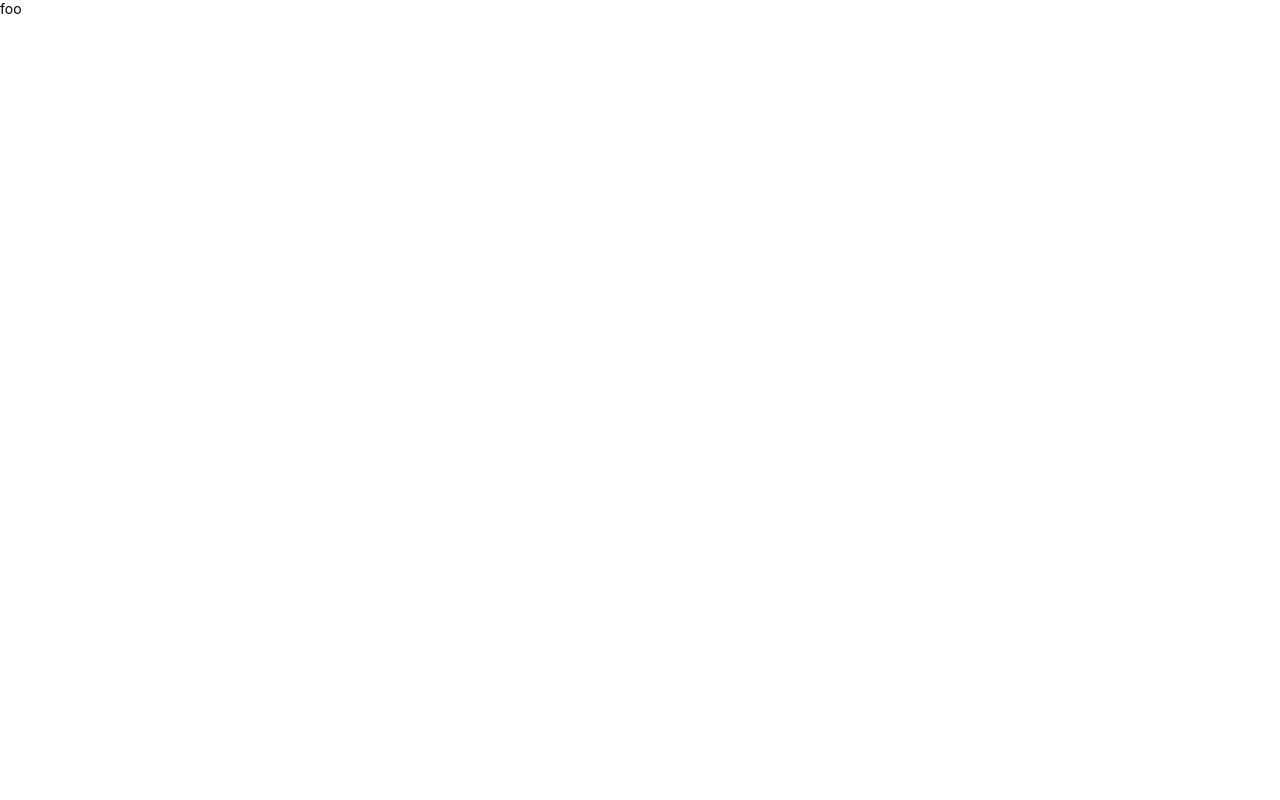
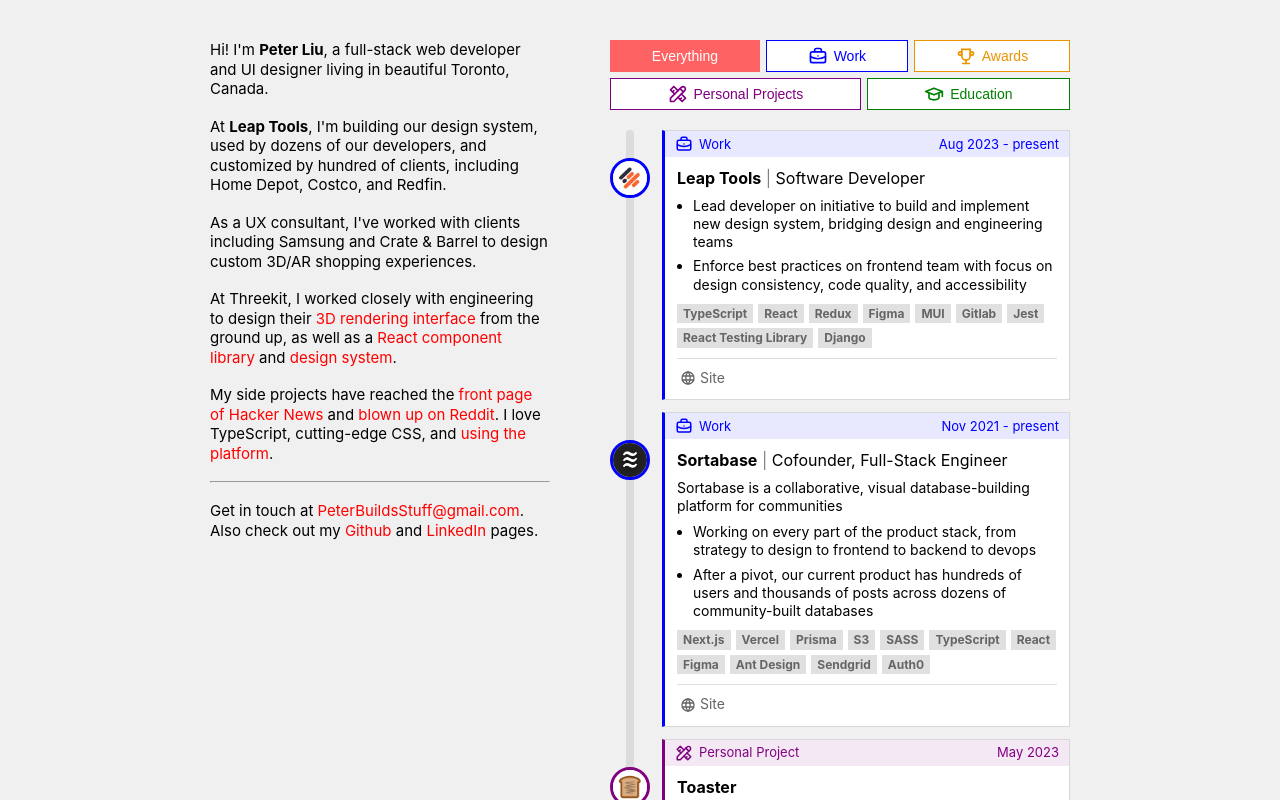
Before and after one commit to PeterTYLiu/personal-site, a React (Vite) app: page / in a window 1280 px wide. Built offline with nearby package versions, Linux system fonts and the light colour scheme.

Commit message:
Fix app not being imported

```diff
--- a/src/main.tsx
+++ b/src/main.tsx
@@ -1,13 +1,11 @@
 import React from "react";
 import ReactDOM from "react-dom/client";
+import App from "./App.tsx";
 import "./index.css";
-import { Toronto } from "./Toronto/Toronto.tsx";
 
 ReactDOM.createRoot(document.getElementById("root") as HTMLElement).render(
-  <React.StrictMode>
-    {/* <App /> */}
-    <Toronto />
-
-
-            </React.StrictMode>
+	<React.StrictMode>
+		<App />
+		{/* <Toronto /> */}
+	</React.StrictMode>,
 );
```
